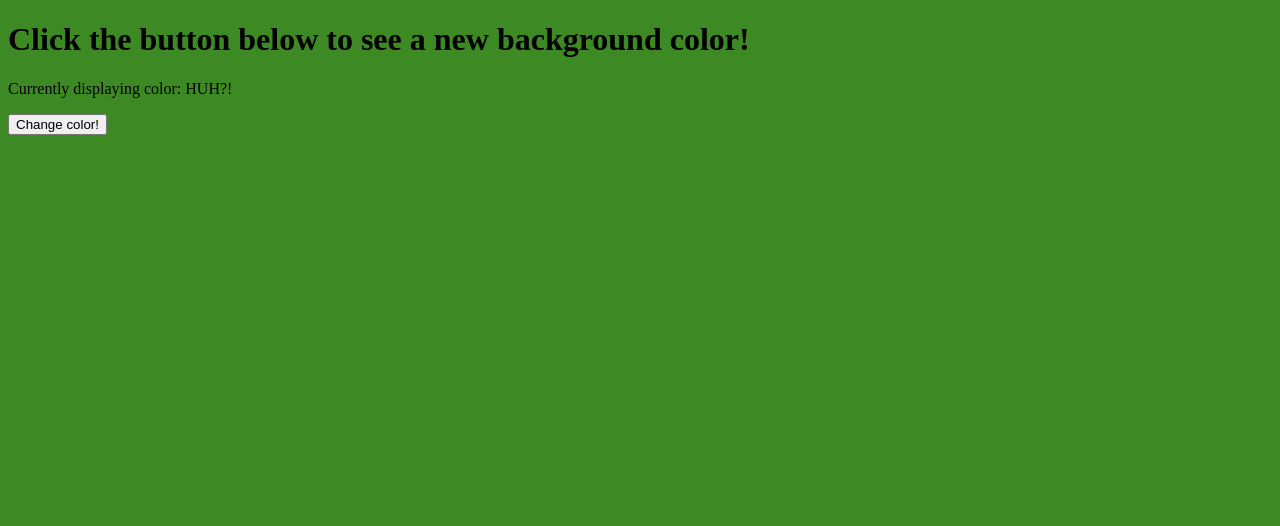
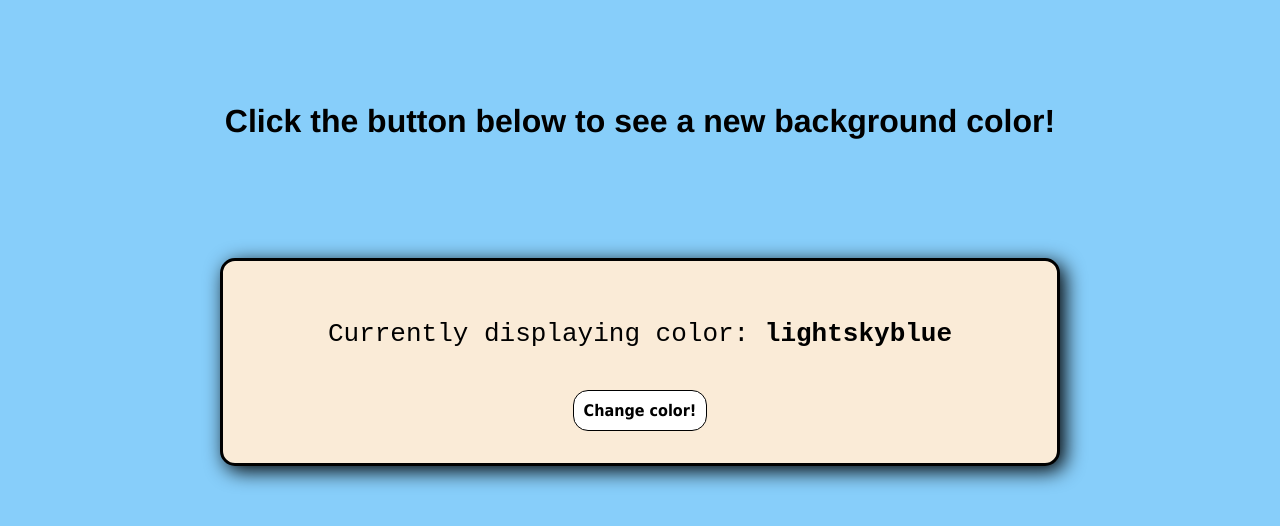
Before and after one commit to DuxVictorum/hex-colors, a plain HTML site: page hex-colors.html in a window 1280 px wide. Drawn offline with Linux system fonts and the light colour scheme.

Commit message:
Added initial set of CSS styling

```diff
--- a/hex-colors.html
+++ b/hex-colors.html
@@ -1,27 +1,68 @@
 <!DOCTYPE html>
-<html id="html" style="background-color: #3d8a25">
+<html>
 <head>
     <title>Random Background Color</title>
+    <style>
+        body {
+            padding: 10px 20px 10px 20px;
+            text-align: center;
+        }
+        h1 {
+            font-family: 'Franklin Gothic Medium', 'Arial Narrow', Arial, sans-serif;
+            padding: 2em;
+            top: 20%;
+        }
+        .box {
+            border: 3px black solid;
+            border-radius: 15px;
+            margin: -3em 12em 5em 12em;
+            padding: 2em;
+            /* width: 40%; */
+            top: 5em;
+            position: relative;
+            background-color: antiquewhite;
+            box-shadow: 5px 5px 20px black;
+        }
+        #color {
+            font-family: monospace;
+            font-size: 2em;
+        }
+        #color2 {
+            font-weight: bold;
+        }
+        button {
+            display: inline-block;
+            padding: 10px;
+            font-family: Tahoma, Geneva, Verdana, sans-serif;
+            font-size: 1em;
+            border-radius: 15px;
+            background-color: white;
+            font-weight: 600;
+            border: .1em black solid;
+            margin-top: 15px;
+        }
+    </style>
     <script>
         function changeColor() {
-            let colors = ["red", "green", "blue", "tomato", "chartreuse", "yellow"];
+            // Method #1: Color randomly chosen from array
+            let colors = ["red", "green", "blue", "tomato", "chartreuse", "yellow", "coral", "mistyrose", "maroon", "forestgreen", "darkviolet", "cornflowerblue", "aliceblue", "mocassin", "gold", "darkseagreen", "peachpuff", "springgreen"];
             let randNum = Math.floor(Math.random() * colors.length);
             let randColor = colors[randNum];
-            let bg = document.getElementById("html");
+            let bg = document.getElementById("body");
             bg.style.backgroundColor = randColor;
             let colorText = bg.getAttribute("style").slice(18, -1);
-            document.getElementById("color").innerText = "Currently displaying color: " + colorText;
+            document.getElementById("color2").innerText = colorText;
+
         }
-
         // document.getElementById("html").setAttribute("style", "background-color: " + randColor);
-
-
     </script>
 </head>
 
-<body>
+<body id="body" style="background-color: lightskyblue">
     <h1>Click the button below to see a new background color!</h1>
-    <p id="color">Currently displaying color: HUH?!<span></span></p>
-    <button onclick="changeColor()">Change color!</button>
+    <div class="box">
+        <p id="color">Currently displaying color: <span id="color2">lightskyblue</span></p>
+        <button onclick="changeColor()">Change color!</button>
+    </div>
 </body>
 </html>
```
